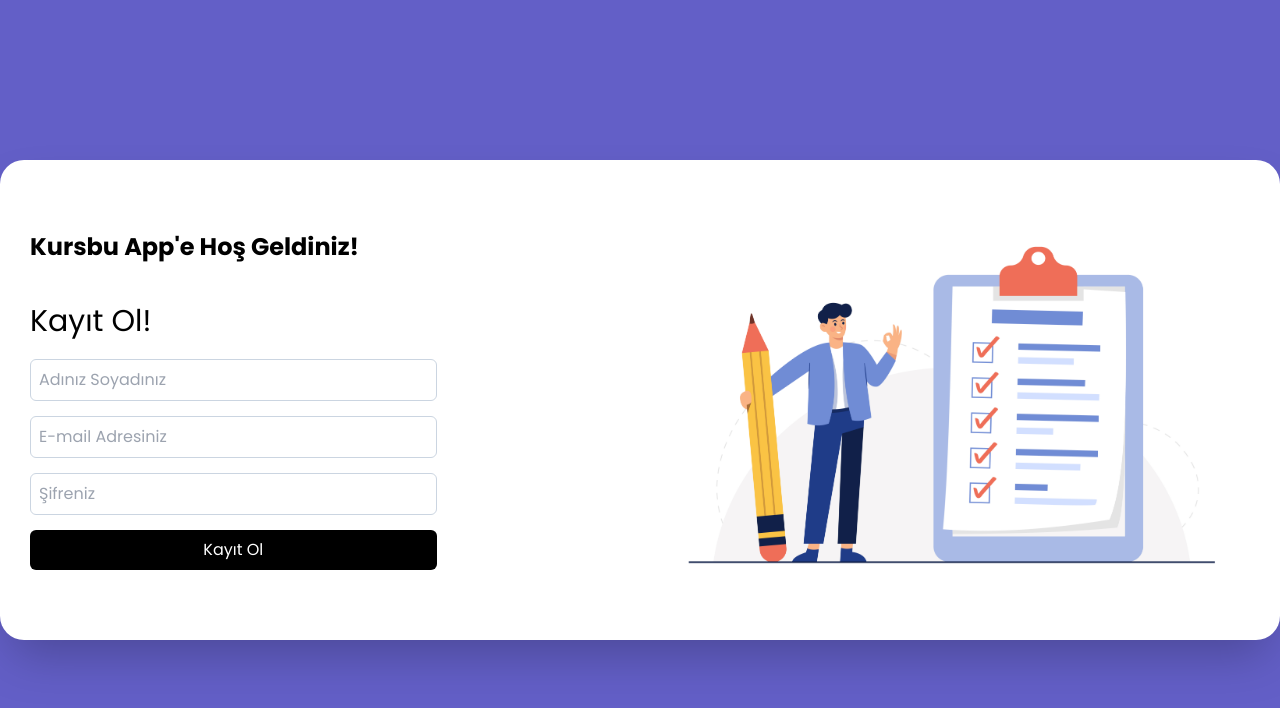
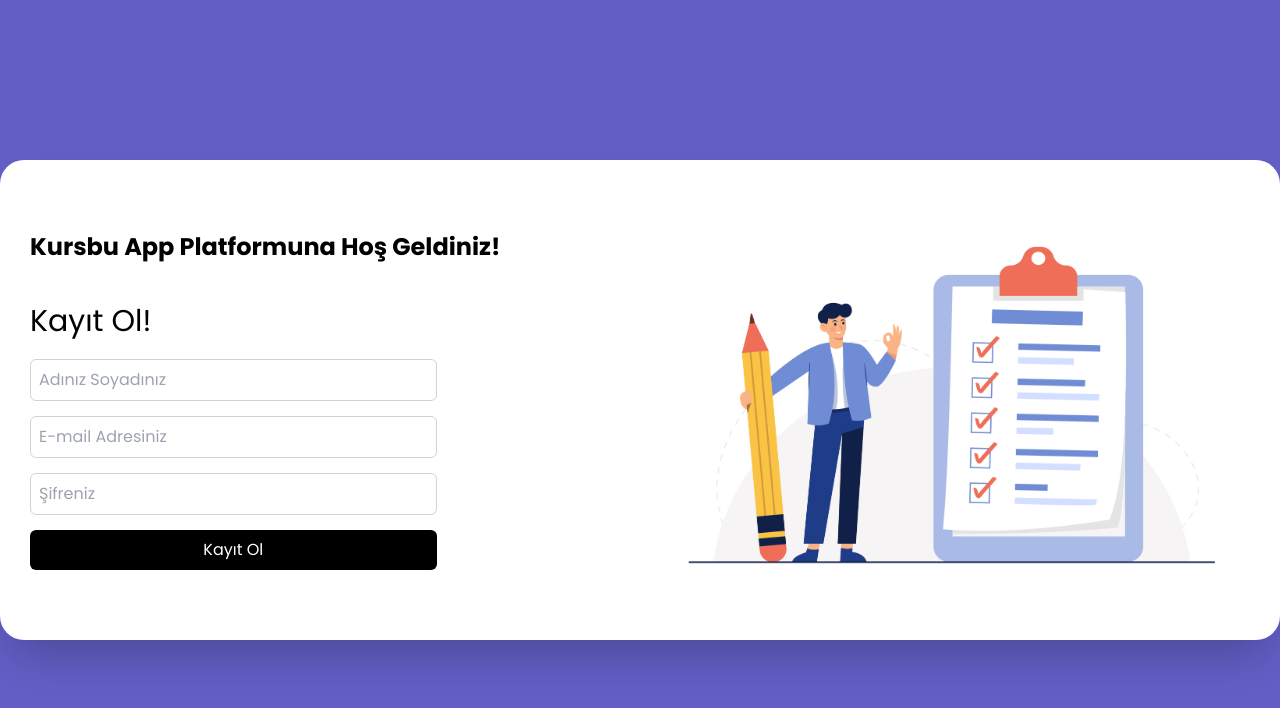
Before and after one commit to vkmerd/kursbu-app, a Next.js app: page /kayit-ol in a window 1280 px wide. Shown: the top 708 px of the page. Built offline with nearby package versions, Linux system fonts and the light colour scheme.

Commit message:
deploy hataları çözüldü

```diff
--- a/app/(Dashboard)/kayit-ol/page.jsx
+++ b/app/(Dashboard)/kayit-ol/page.jsx
@@ -3,7 +3,7 @@ export default function Register(){
         <div className="w-full h-screen bg-[#635fc7] flex justify-center items-center">
         <div className="w-[1320px] h-[60vh] bg-white rounded-3xl p-[30px] flex flex-col items-center shadow-2xl sm:flex-row h-[60vh]">
             <div className="loginForm basis-2/4">
-                <h2 className="text-2xl font-bold font-poppins">Kursbu App'e Hoş Geldiniz!</h2>
+                <h2 className="text-2xl font-bold font-poppins">Kursbu App Platformuna Hoş Geldiniz!</h2>
                     <div className="mt-[40px]">
                         <h2 className="text-3xl">Kayıt Ol!</h2>
                         <form className="w-full flex flex-col gap-[15px] mt-[20px] sm:w-2/3">
--- a/app/(Dashboard)/oturum-ac/page.jsx
+++ b/app/(Dashboard)/oturum-ac/page.jsx
@@ -4,7 +4,7 @@ export default function Login(){
      <div className="w-full h-screen bg-[#635fc7] flex justify-center items-center">
         <div className="w-[1320px] h-[60vh] bg-white rounded-3xl p-[30px] flex flex-col items-center shadow-2xl sm:flex-row h-[60vh]">
             <div className="loginForm basis-2/4">
-                <h2 className="text-2xl font-bold font-poppins">Kursbu App'e Hoş Geldiniz!</h2>
+                <h2 className="text-2xl font-bold font-poppins">Kursbu App Platformuna Hoş Geldiniz!</h2>
                     <div className="mt-[40px]">
                         <h2 className="text-3xl">Oturum Aç</h2>
                         <form className="w-full flex flex-col gap-[15px] mt-[20px] sm:w-2/3">
```
